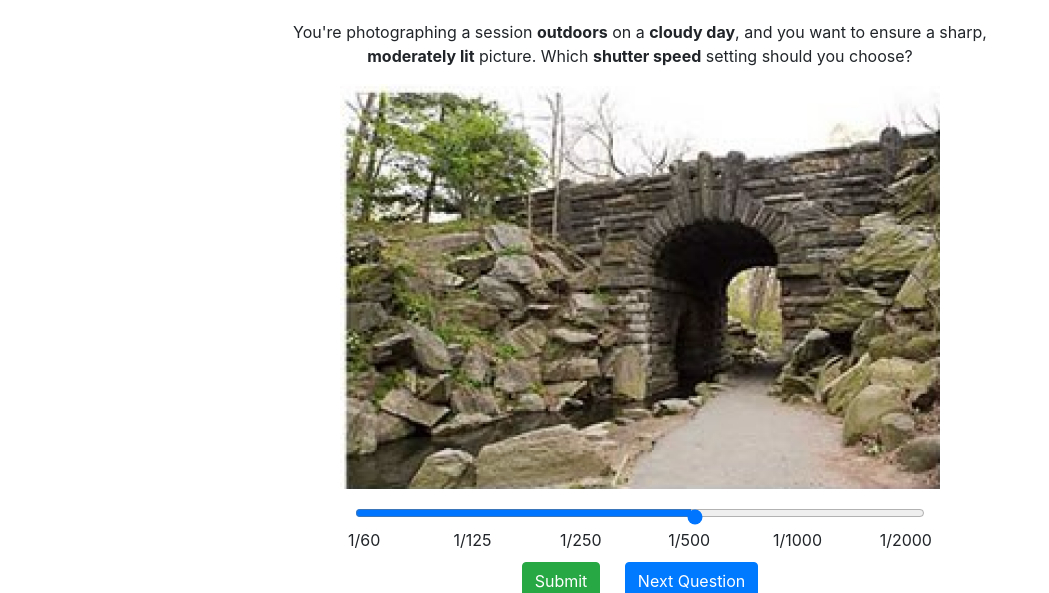
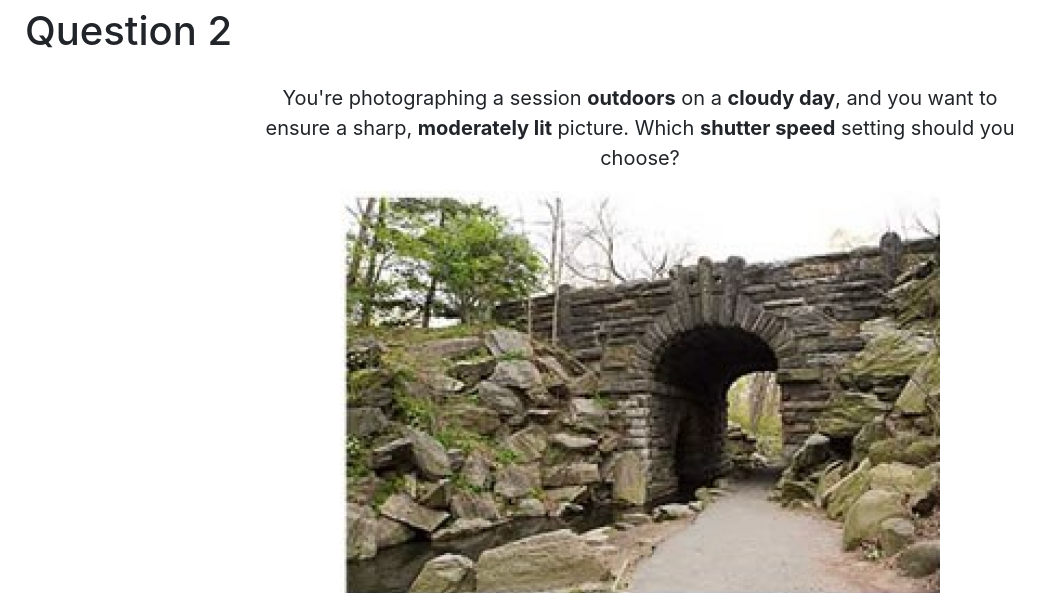
Before and after one commit to YYwang14/UI-Technical-Prototype, a Flask app: page /quiz/shutter in a window 1280 px wide. Shown: the part 56-649 px from the top of the page, without its empty margins (0-1049 px from the left). Run offline with Flask 3, Linux system fonts and the light colour scheme; some libraries are stand-ins or nearby versions.

Commit message:
Update quiz_shutter.html

```diff
--- a/templates/quiz_shutter.html
+++ b/templates/quiz_shutter.html
@@ -4,8 +4,9 @@
 {% block content %}
 <link rel="stylesheet" href="{{ url_for('static', filename='css/main.css') }}">
 <script src="{{ url_for('static', filename='js/quiz_shutter.js') }}"></script>
+<h1 style=" margin-left:25px; margin-top: 7px;">Question 2</h1>
 <div class="container text-center">
-    <p>You're photographing a session <strong>outdoors</strong> on a <strong>cloudy day</strong>, and you want to ensure a sharp, <strong>moderately lit</strong> picture. Which <strong>shutter speed</strong> setting should you choose?</p>
+    <p style="font-size: 20px;">You're photographing a session <strong>outdoors</strong> on a <strong>cloudy day</strong>, and you want to ensure a sharp, <strong>moderately lit</strong> picture. Which <strong>shutter speed</strong> setting should you choose?</p>
     <img id="shutterImage" src="{{ url_for('static', filename='images/quiz2_60.png') }}" style="width:100%; max-width: 600px;">
     <div>
       <input type="range" min="0" max="5" step="1" class="slider" id="shutterSlider" style="max-width: 570px;">
```
